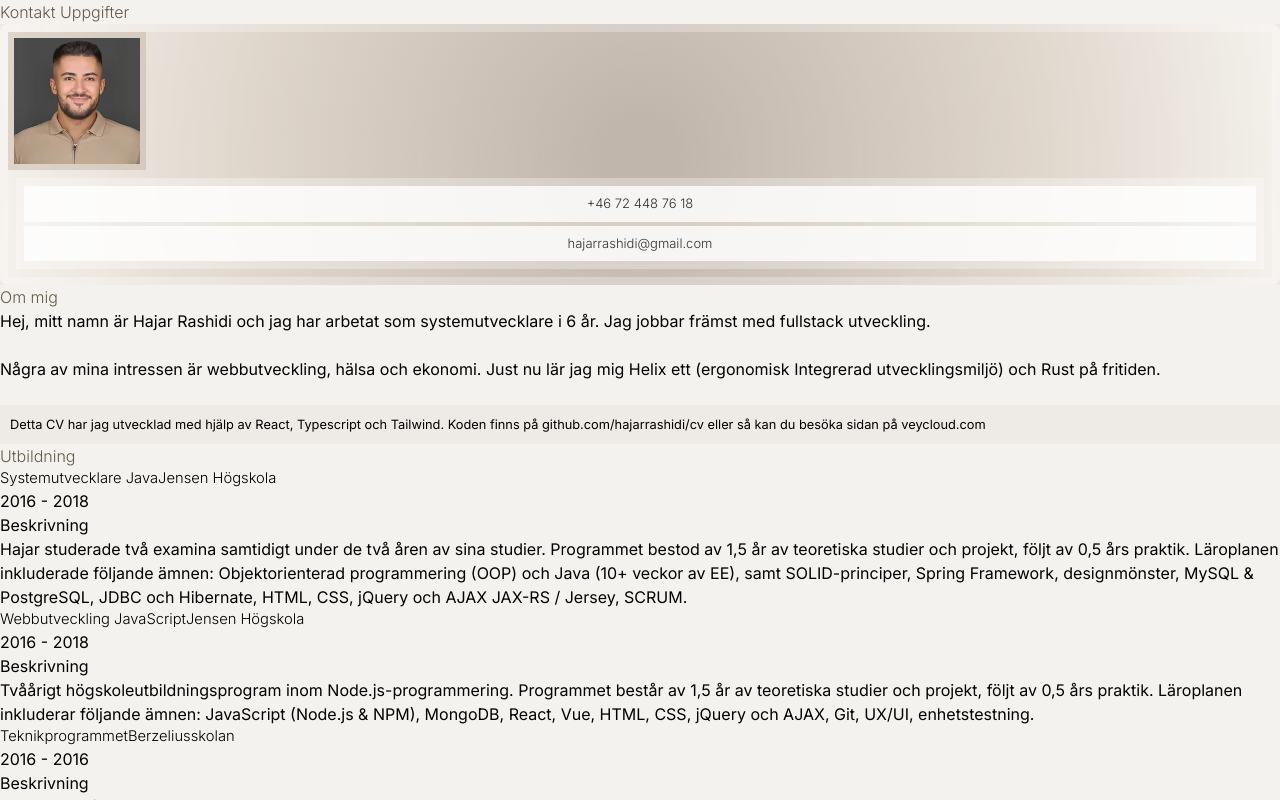
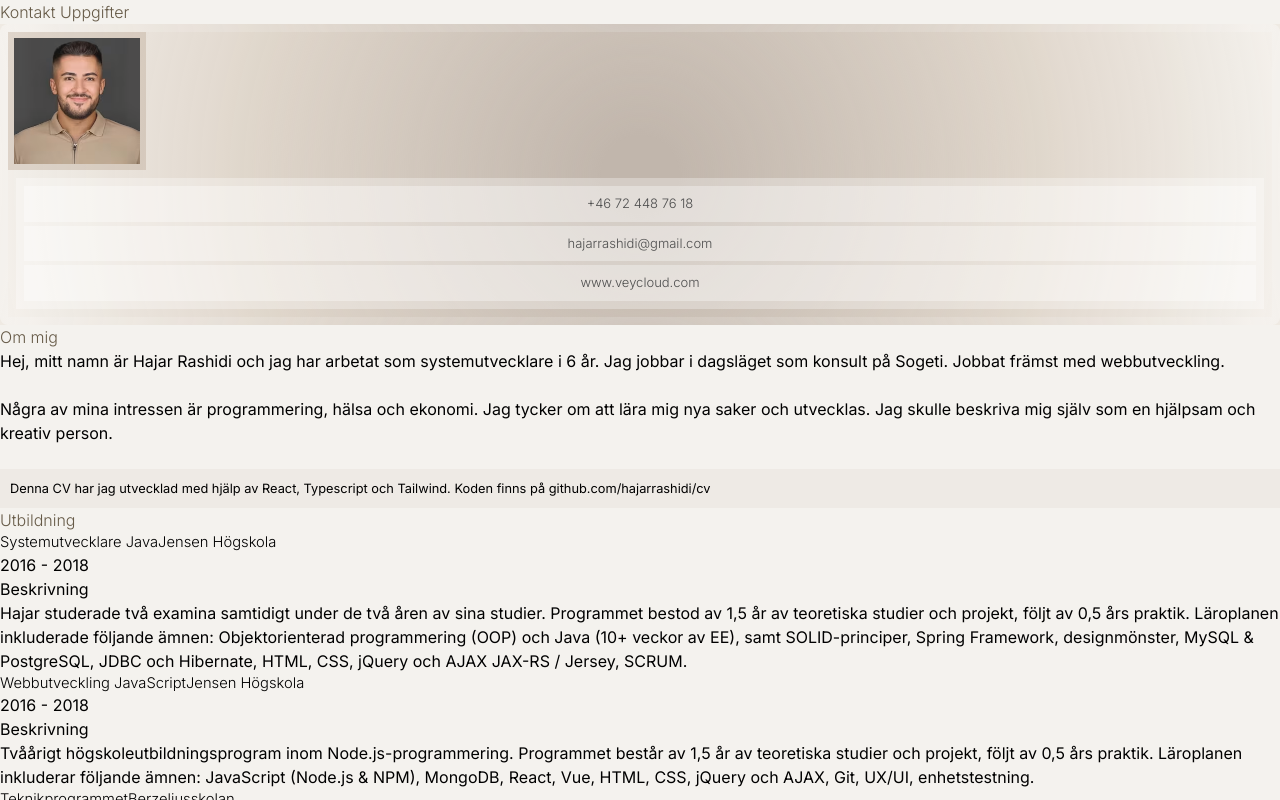
Before and after one commit to hajarrashidi/cv, a Next.js app: page / in a window 1280 px wide. Shown: the top 800 px of the page. Built offline with nearby package versions, Linux system fonts and the light colour scheme.

Commit message:
contact card new design and some refactoring

```diff
--- a/app/components/About/index.tsx
+++ b/app/components/About/index.tsx
@@ -4,23 +4,18 @@ export const About = () => (
   <CardLayout>
     <div className="flex flex-wrap">
       <div className="text-sm">
-        Hej, mitt namn är Hajar Rashidi och jag har arbetat som systemutvecklare i 6 år. Jag jobbar
-        främst med fullstack utveckling.
+        Hej, mitt namn är Hajar Rashidi och jag har arbetat som systemutvecklare i 6 år. Jag jobbar i dagsläget som konsult på Sogeti. Jobbat främst med webbutveckling.
 
         <br/><br/>
 
-        Några av mina intressen är webbutveckling, hälsa och ekonomi. Just nu lär jag mig Helix ett (ergonomisk
-        Integrerad utvecklingsmiljö) och Rust på fritiden.
+        Några av mina intressen är programmering, hälsa och ekonomi. Jag tycker om att lära mig nya saker och utvecklas. Jag skulle beskriva mig själv som en hjälpsam och kreativ person.
 
         <br/><br/>
 
-        <div className="p-1.5 rounded-lg tips"
-             role="alert">
-          Detta CV har jag utvecklad med hjälp av React, Typescript och Tailwind. Koden finns på <a
+        <div className="tips">
+          Denna CV har jag utvecklad med hjälp av React, Typescript och Tailwind. Koden finns på <a
           className="text-gray-700" href="https://github.com/hajarrashidi/cv"><span
-          className="font-semibold">github.com/hajarrashidi/cv</span></a> eller så kan du besöka sidan på
-          <a className="text-gray-700" href="https://veycloud.com"> <span
-            className="font-semibold">veycloud.com</span></a>
+          className="font-semibold">github.com/hajarrashidi/cv</span></a>
         </div>
       </div>
     </div>
--- a/app/components/Contact/index.tsx
+++ b/app/components/Contact/index.tsx
@@ -27,11 +27,13 @@ export const Contact = ({infoItems}: { infoItems: InfoItemProps[] }) => (
                     <div key={index} className="infoItem rounded-lg">
                       {type === "phone" && <Link href={`tel:${content}`}>{content}</Link>}
                       {type === "email" && <Link href={`mailto:${content}`}>{content}</Link>}
+                      {type === "website" && <p>{content}</p>}
                     </div>
                   ))}
                 </div>
               </div>
             </div>
+
         </div>
 
       </div>
--- a/app/components/Layout/Card/CardDescription.tsx
+++ b/app/components/Layout/Card/CardDescription.tsx
@@ -4,7 +4,7 @@ interface CardDescriptionProps {
 
 export const CardDescription = ({description}: CardDescriptionProps) => (
   <div>
-    <h3 className="text-xs font-semibold mt-2">Beskrivning</h3>
+    <p className="card-description">Beskrivning</p>
     <p className="text-sm mt-1">{description}</p>
   </div>
 );
--- a/app/components/Page/Cv/index.tsx
+++ b/app/components/Page/Cv/index.tsx
@@ -10,11 +10,12 @@ import {About} from "@/app/components/About";
 import {Certificate} from "@/app/components/Certificate";
 
 export const Cv = () => {
-  const {phone, email, workExperience, education, certificates} = cv;
+  const {phone, email, workExperience, website, education, certificates} = cv;
 
   const infoItems: InfoItemProps[] = [
     {content: phone, type: "phone"},
     {content: email, type: "email"},
+    {content: website, type: "website"},
   ];
 
   // Experience
--- a/app/content/cv.js
+++ b/app/content/cv.js
@@ -3,6 +3,7 @@ export const cv = {
   phone: "+46 72 448 76 18",
   email: "hajarrashidi@gmail.com",
   dob: "1996-05-24",
+  website: "www.veycloud.com",
   github: "github.com/hajarrashidi",
   workExperience: [
     {
--- a/app/style/globals.css
+++ b/app/style/globals.css
@@ -34,7 +34,7 @@ body {
 }
 
 .lightBrownCard {
-  border: 8px solid rgba(255, 255, 255, 0.28);
+  border: 8px solid rgba(255, 255, 255, 0.14);
   border-radius: 8px;
   background: radial-gradient(circle, rgba(193, 182, 172, 1) 6%, rgba(171, 147, 123, 0.23) 60%, rgba(255, 255, 255, 0.3) 100%);
 }
@@ -52,8 +52,8 @@ body {
 }
 
 .infoItem {
-  background-color: rgba(255, 255, 255, 0.8);
-  color: #323232;
+  background-color: rgba(255, 255, 255, 0.33);
+  color: #4e4e4e;
   font-weight: 340;
   text-align: center;
   font-size: 13px;
```
Lines whose indentation alone changed are shown as unchanged.
